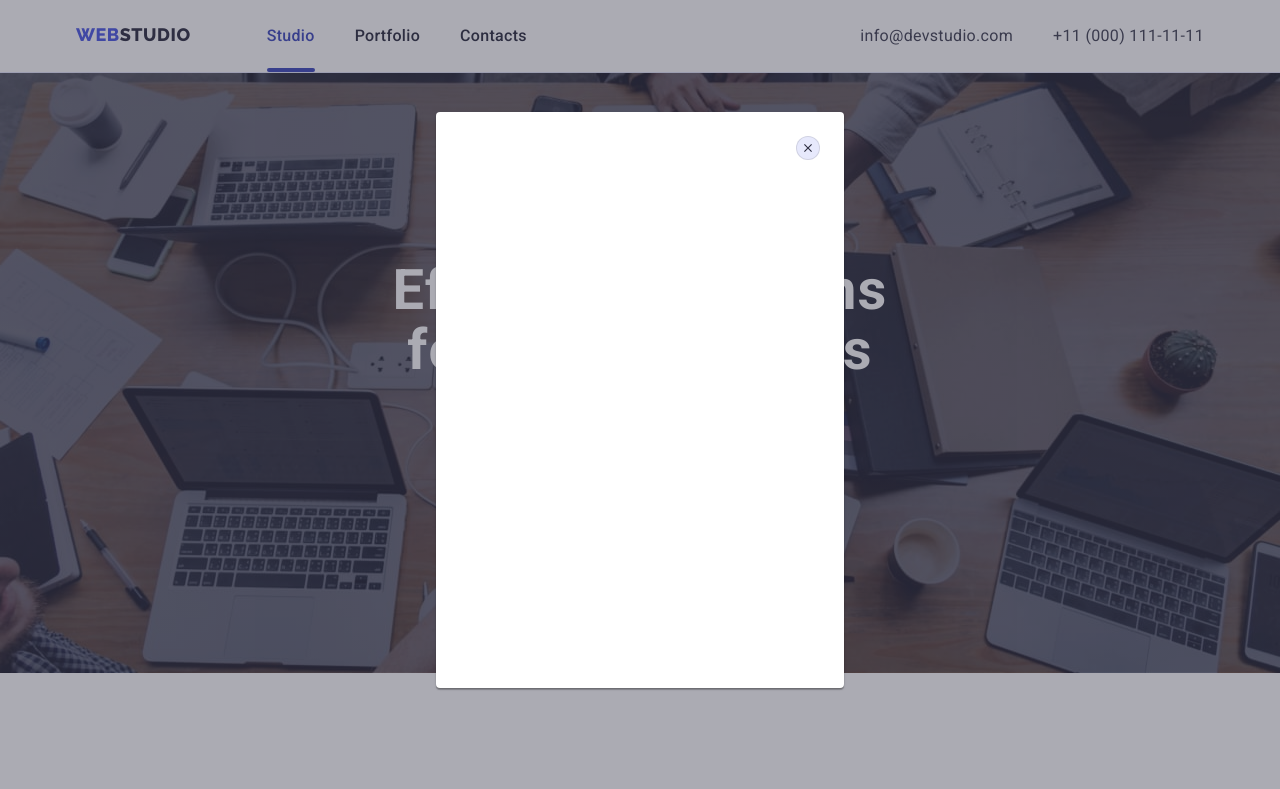
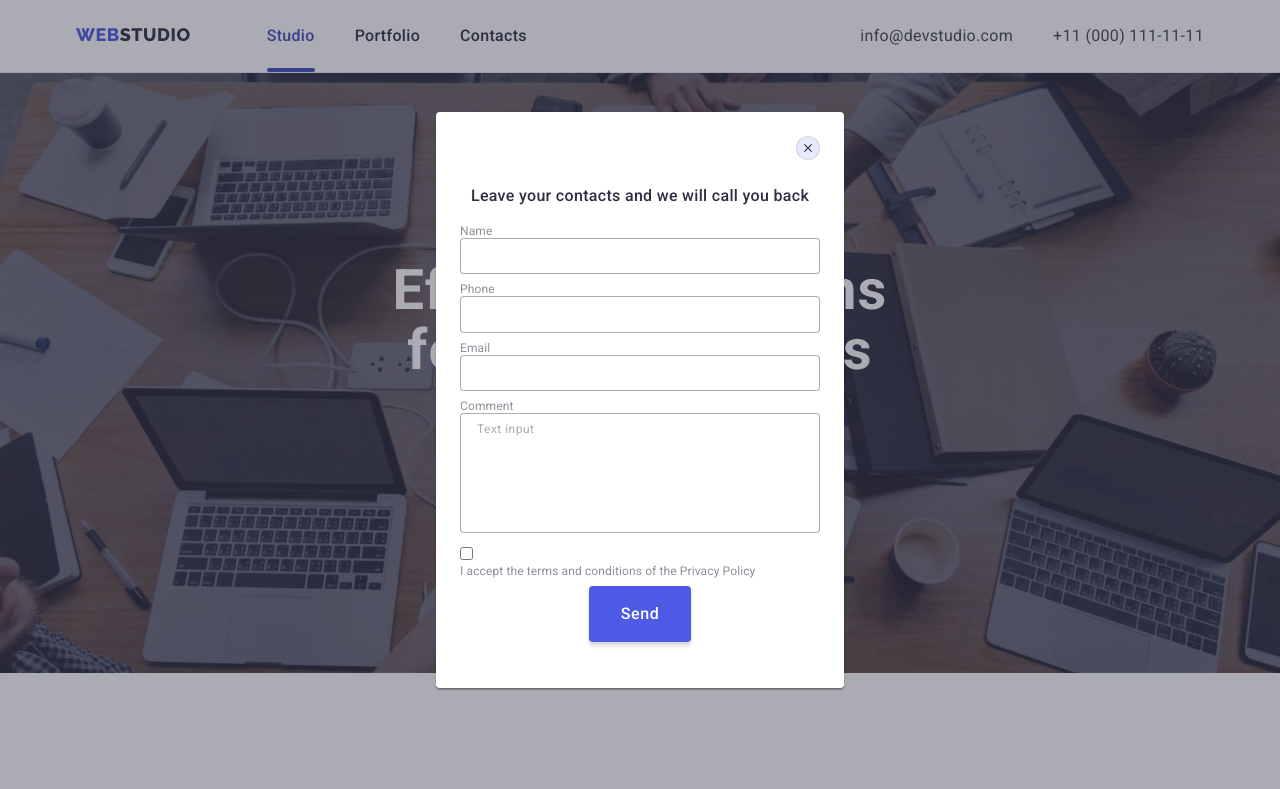
Before and after one commit to luzhnyak/goit-markup-hw-06, a plain HTML site: page index.html in a window 1280 px wide. Both pictures are taken after a click on the button "Order Service". Shown: the top 789 px of the page. Drawn offline with nearby package versions, Linux system fonts and the light colour scheme.

Commit message:
Add form

```diff
--- a/css/styles.css
+++ b/css/styles.css
@@ -609,6 +609,38 @@ img {
   transition: background-color 250ms cubic-bezier(0.4, 0, 0.2, 1);
 }
 
+.subscribe-label {
+  display: block;
+}
+
+.subscribe-email {
+  margin-right: 24px;
+  padding: 8px 16px;
+  font-family: 'Roboto';
+  font-size: 12px;
+  line-height: 2;
+  letter-spacing: 0.04em;
+  color: #ffffff;
+  border: 1px solid #ffffff;
+  background-color: transparent;
+  /* filter: drop-shadow(0px 4px 4px rgba(0, 0, 0, 0.15)); */
+  border-radius: 4px;
+}
+
+.subscribe-btn {
+  /* display: block; */
+  padding: 8px 24px;
+  font-family: 'Roboto';
+  font-weight: 500;
+  font-size: 16px;
+  line-height: 1.5;
+  letter-spacing: 0.04em;
+  color: #ffffff;
+  background: #4d5ae5;
+  border: 0;
+  border-radius: 4px;
+}
+
 /* ======================= /Footer section ========================== */
 
 /* ======================= /Modal ========================== */
@@ -630,6 +662,7 @@ img {
   top: 50%;
   width: 408px;
   height: 576px;
+  padding: 72px 24px 24px 24px;
   transform: translate(-50%, -50%);
   background-color: var(--white-color);
   box-shadow: 0px 1px 1px rgba(0, 0, 0, 0.14), 0px 1px 3px rgba(0, 0, 0, 0.12),
@@ -687,3 +720,75 @@ img {
 }
 
 /* ======================= /Modal ========================== */
+
+/* ======================= /Form ========================== */
+
+.form-title {
+  margin-bottom: 16px;
+  font-weight: 500;
+  font-size: 16px;
+  line-height: 1.5;
+  text-align: center;
+  letter-spacing: 0.02em;
+  color: #2e2f42;
+}
+
+.filed-wrapper {
+  margin-bottom: 8px;
+}
+
+.form-label {
+  display: block;
+  font-family: 'Roboto';
+  font-weight: 400;
+  font-size: 12px;
+  line-height: 1.17;
+  letter-spacing: 0.01em;
+  color: #8e8f99;
+}
+
+.form-input {
+  display: block;
+  width: 100%;
+  padding: 8px 16px;
+  border: 1px solid rgba(46, 47, 66, 0.4);
+  border-radius: 4px;
+}
+
+.form-comment {
+  width: 100%;
+  height: 120px;
+  resize: none;
+  padding: 8px 16px;
+  border: 1px solid rgba(46, 47, 66, 0.4);
+  border-radius: 4px;
+}
+
+.form-comment::placeholder {
+  font-family: 'Roboto';
+  font-weight: 400;
+  font-size: 12px;
+  line-height: 1.17;
+  letter-spacing: 0.04em;
+  color: rgba(46, 47, 66, 0.4);
+}
+
+.form-btn {
+  display: block;
+  margin-left: auto;
+  margin-right: auto;
+  padding: 16px 32px;
+  font-family: 'Roboto';
+  font-style: normal;
+  font-weight: 500;
+  font-size: 16px;
+  line-height: 1.5;
+  letter-spacing: 0.04em;
+  color: #ffffff;
+  background-color: #4d5ae5;
+  box-shadow: 0px 4px 4px rgba(0, 0, 0, 0.15);
+  border: 0;
+  border-radius: 4px;
+}
+
+/* ======================= /Form ========================== */
--- a/index.html
+++ b/index.html
@@ -405,7 +405,7 @@
           </p>
         </div>
 
-        <div class="footer-right-side">
+        <div class="footer-center-side">
           <p class="footer-social-title">Social media</p>
           <ul class="team-social-list list">
             <li class="team-social-item">
@@ -438,6 +438,19 @@
             </li>
           </ul>
         </div>
+        <div class="footer-right-side">
+          <form class="subscribe-form" action="">
+            <label class="subscribe-label footer-social-title" for="email"> Subscribe </label>
+            <input
+              class="subscribe-email"
+              name="email"
+              id="email"
+              type="email"
+              placeholder="E-mail"
+            />
+            <button class="subscribe-btn" type="submit">Subscribe</button>
+          </form>
+        </div>
       </div>
     </footer>
 
@@ -448,6 +461,38 @@
             <use href="./images/icon.svg#icon-close"></use>
           </svg>
         </button>
+
+        <p class="form-title">Leave your contacts and we will call you back</p>
+        <form class="form" action="">
+          <div class="filed-wrapper">
+            <label class="form-label" for="name">Name</label>
+            <input class="form-input" type="text" name="name" id="name" />
+          </div>
+          <div class="filed-wrapper">
+            <label class="form-label" for="phone">Phone</label>
+            <input class="form-input" type="text" name="phone" id="phone" />
+          </div>
+          <div class="filed-wrapper">
+            <label class="form-label" for="email">Email</label>
+            <input class="form-input" type="text" name="email" id="email" />
+          </div>
+          <div class="filed-wrapper">
+            <label class="form-label" for="comment">Comment</label>
+            <textarea
+              class="form-comment"
+              name="comment"
+              id="comment"
+              placeholder="Text input"
+            ></textarea>
+          </div>
+          <div class="filed-wrapper">
+            <input class="form-checkbox" type="checkbox" name="accept" value="accept" id="accept" />
+            <label class="form-label" for="accept"
+              >I accept the terms and conditions of the Privacy Policy
+            </label>
+          </div>
+          <button class="form-btn" type="submit">Send</button>
+        </form>
       </div>
     </div>
 
```
